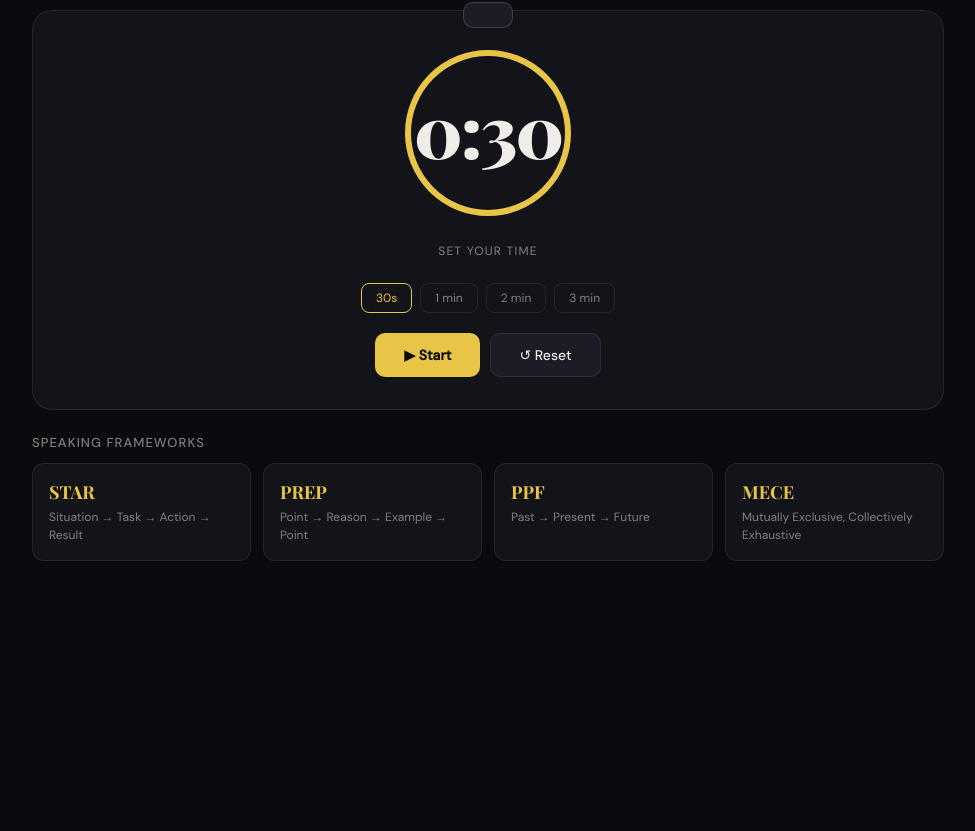
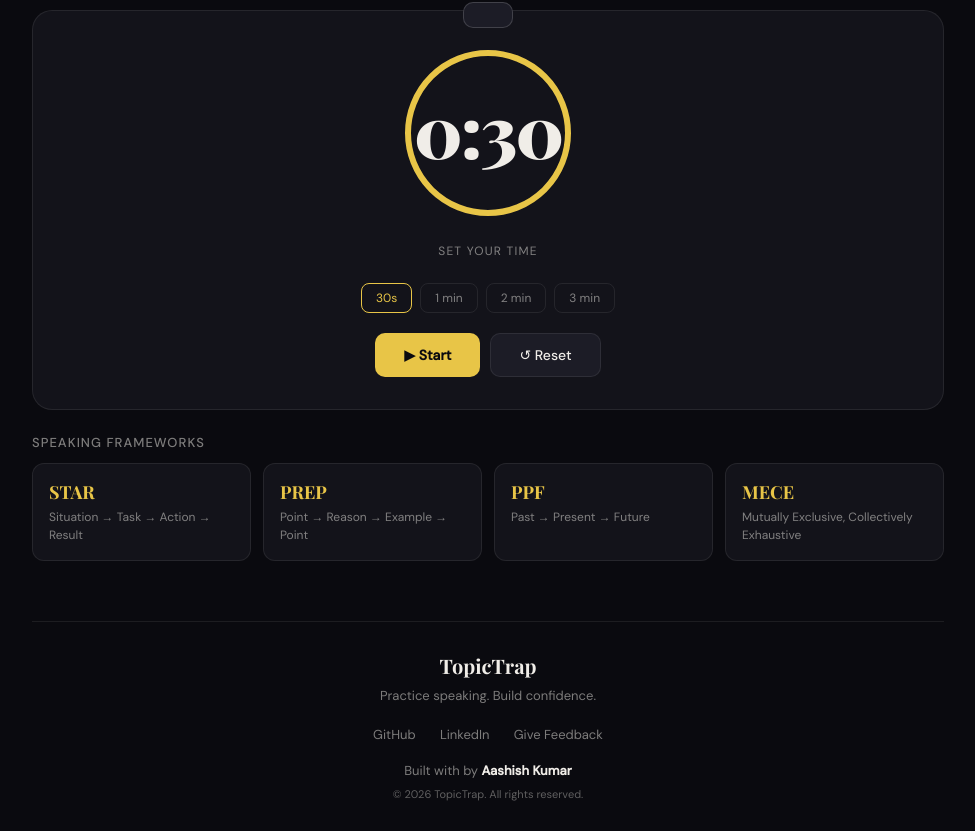
Before and after one commit to Aashishkr006/TopicTrap, a website: page frontend/public/index.html in a window 1280 px wide. Shown: the part 828-1659 px from the top of the page, without its empty margins (152-1127 px from the left). Before the commit the page ends 1417 px from the top, so only its background shows below. Drawn offline with nearby package versions, Linux system fonts and the light colour scheme; no server answers.

Commit message:
Credit Footer Added

```diff
--- a/frontend/public/css/style.css
+++ b/frontend/public/css/style.css
@@ -637,3 +637,80 @@
   75% { width: 24px; }
   100% { width: 24px; }
 }
+
+/* =========================
+   FOOTER
+========================= */
+
+.site-footer {
+  width: 100%;
+  margin-top: 60px;
+  padding: 30px 20px;
+  box-sizing: border-box;
+  border-top: 1px solid var(--border);
+  text-align: center;
+}
+
+.footer-brand {
+  margin-bottom: 18px;
+}
+
+.footer-brand strong {
+  display: block;
+  margin-bottom: 5px;
+  font-family: 'Playfair Display', Georgia, serif;
+  font-size: 20px;
+  color: var(--text);
+}
+
+.footer-brand span {
+  font-size: 13px;
+  color: var(--muted);
+}
+
+.footer-links {
+  margin-bottom: 18px;
+}
+
+.footer-links a {
+  display: inline-block;
+  margin: 0 10px;
+  font-size: 13px;
+  color: var(--muted);
+  text-decoration: none;
+}
+
+.footer-links a:hover,
+.footer-links a:focus {
+  color: var(--accent);
+  text-decoration: underline;
+}
+
+.footer-credit {
+  margin: 0 0 8px;
+  font-size: 13px;
+  color: var(--muted);
+}
+
+.footer-credit strong {
+  color: var(--text);
+}
+
+.footer-copy {
+  margin: 0;
+  font-size: 11px;
+  color: var(--muted);
+  opacity: 0.75;
+}
+
+/* Mobile */
+@media screen and (max-width: 600px) {
+  .site-footer {
+    margin-top: 40px;
+    padding: 25px 15px;
+  }
+
+  .footer-links a {
+    margin: 5px 8px;
+  }
+}
--- a/frontend/public/index.html
+++ b/frontend/public/index.html
@@ -211,6 +211,41 @@
 
 <div class="toast" id="toast"></div>
 
+<!-- FOOTER -->
+<footer class="site-footer">
+  <div class="footer-brand">
+    <strong>TopicTrap</strong>
+    <span>Practice speaking. Build confidence.</span>
+  </div>
+
+  <div class="footer-links">
+    <a href="https://github.com/Aashishkr006"
+       target="_blank"
+       rel="noopener noreferrer">
+      GitHub
+    </a>
+
+    <a href="https://www.linkedin.com/in/aashishkr006/"
+       target="_blank"
+       rel="noopener noreferrer">
+      LinkedIn
+    </a>
+
+    <a href="mailto:aashishkr006@gmail.com">
+      Give Feedback
+    </a>
+  </div>
+
+  <p class="footer-credit">
+    Built with by
+    <strong>Aashish Kumar</strong>
+  </p>
+
+  <p class="footer-copy">
+    &copy; 2026 TopicTrap. All rights reserved.
+  </p>
+</footer>
+
 
 </body>
 </html>
```
